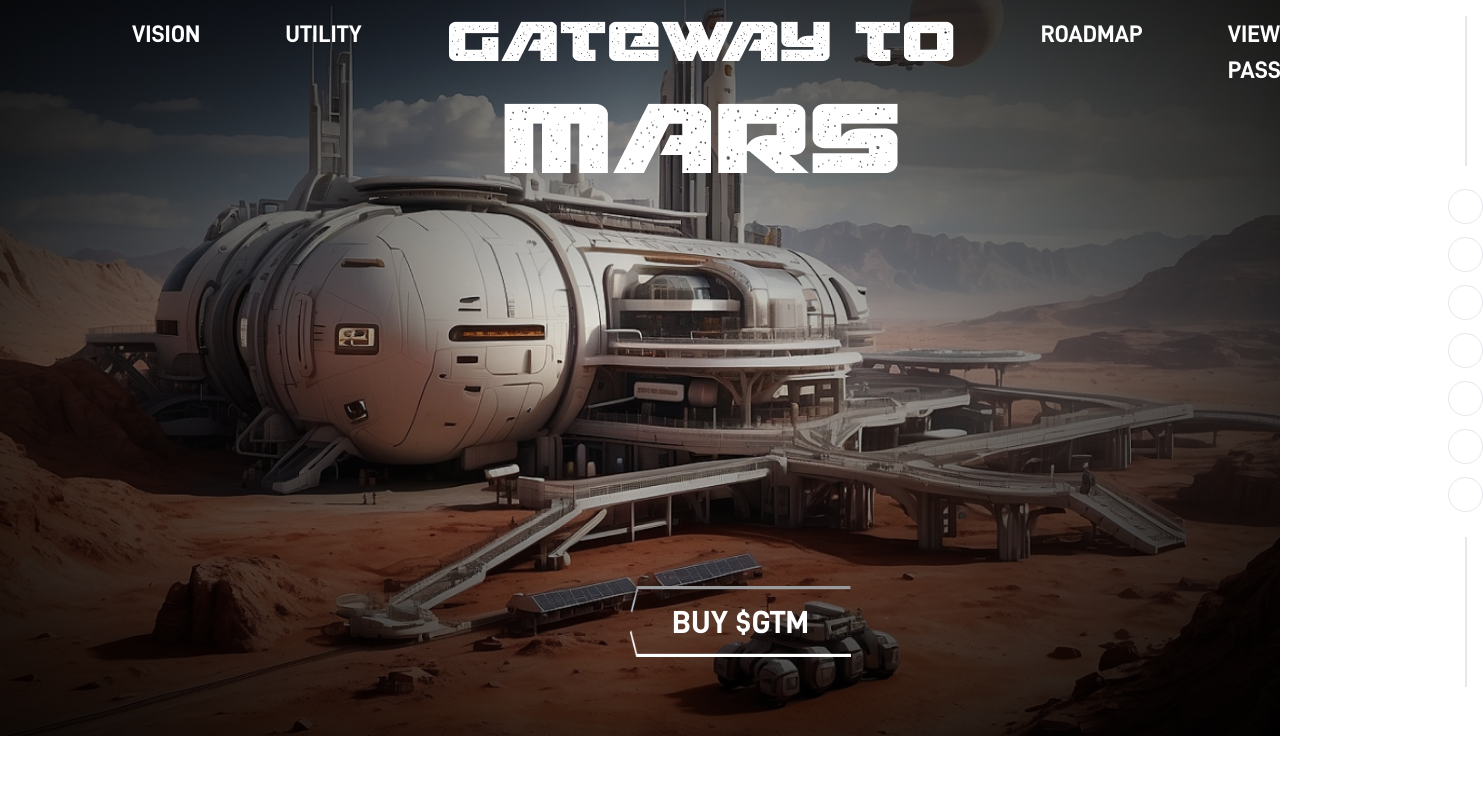
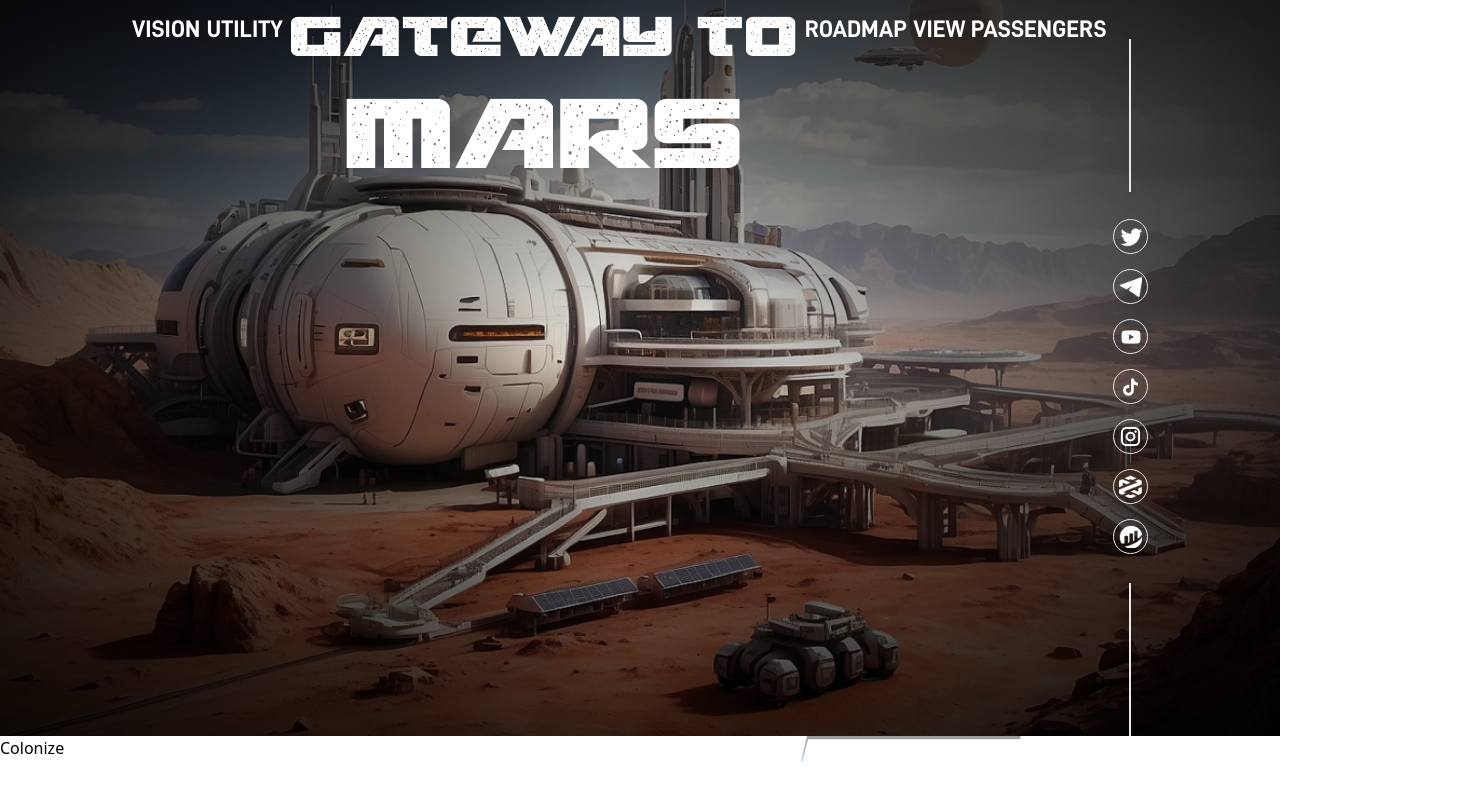
Before and after one commit to labsfeelgood/GTM-wesbite, a React (Vite) app: page / in a window 1280 px wide. Shown: the part 64-864 px from the top of the page, 1483 px wide, since content can reach past the window. Before the commit the page ends 800 px from the top, so only its background shows below. Built offline with nearby package versions, Linux system fonts and the light colour scheme.

Commit message:
fixed gateway

```diff
--- a/src/components/landing/Button.tsx
+++ b/src/components/landing/Button.tsx
@@ -1,7 +1,7 @@
 import buttonOutline from "../../assets/landing/Button outline.png";
 const Button = () => {
   return (
-    <button className=" absolute left-[630px] top-[650px]">
+    <button className=" absolute left-[800px] top-[800px]">
       <div className="relative">
         <img
           src={buttonOutline}
@@ -9,7 +9,7 @@ const Button = () => {
           alt="but gtm"
         ></img>
         <div className=" absolute inset-0 flex items-center justify-center">
-          <p className=" text-white uppercase font-d-din-bold text-[32px] shadow-text">
+          <p className=" text-white uppercase font-d-din-bold text-[32px] ">
             Buy $GTM
           </p>
         </div>
--- /dev/null
+++ b/src/components/landing/Colonize.tsx
@@ -0,0 +1,9 @@
+import React from 'react'
+
+const Colonize = () => {
+  return (
+    <div>Colonize</div>
+  )
+}
+
+export default Colonize
--- a/src/components/landing/Navbar.tsx
+++ b/src/components/landing/Navbar.tsx
@@ -2,7 +2,7 @@ import logo from "../../assets/landing/logo.png"
 import Socials from "./Socials"
 const Navbar = () => {
   return (
-    <div className=" absolute inset-0 flex gap-[85px] mt-[80px] ml-[132px]">
+    <div className=" absolute inset-0 flex justify-between mt-[75px] ml-[132px] mr-[132px]">
         <h3 className=" text-[24px] text-white font-d-din-bold uppercase">VISION</h3>
         <h3 className=" text-[24px] text-white font-d-din-bold uppercase">UTILITY</h3>
         <img
--- a/src/components/landing/Socials.tsx
+++ b/src/components/landing/Socials.tsx
@@ -45,8 +45,8 @@ const Socials = () => {
     },
   ];
   return (
-    <div className=" flex  flex-col items-center gap-[13px]">
-      <div className="relative border h-[150px] w-[1px] bg-white  mb-[10px]"></div>
+    <div className=" flex  flex-col items-center gap-[15px] mt-7">
+      <div className="relative border h-[180px] w-[1px] bg-white  mb-[12px]"></div>
       {icons.map((icon) => (
         <a href={icon.url} target="_blank">
           <div className=" border rounded-full h-[35px] w-[35px] flex items-center justify-center text-[2px]">
@@ -54,7 +54,7 @@ const Socials = () => {
           </div>
         </a>
       ))}
-      <div className="relative border h-[150px] w-[1px] bg-white mt-[12px]"></div>
+      <div className="relative border h-[180px] w-[1px] bg-white mt-[14px]"></div>
     </div>
   );
 };
--- a/src/pages/Landing.tsx
+++ b/src/pages/Landing.tsx
@@ -1,9 +1,11 @@
-import React from 'react'
+import Colonize from '../components/landing/Colonize'
 import Gateway from '../components/landing/Gateway'
 
 const Landing = () => {
-  return (
+  return (<>
     <Gateway/>
+    <Colonize/>
+    </>
   )
 }
 
```
Also changed, not shown: src/components/landing/Gateway.tsx (+8 -9 lines).
